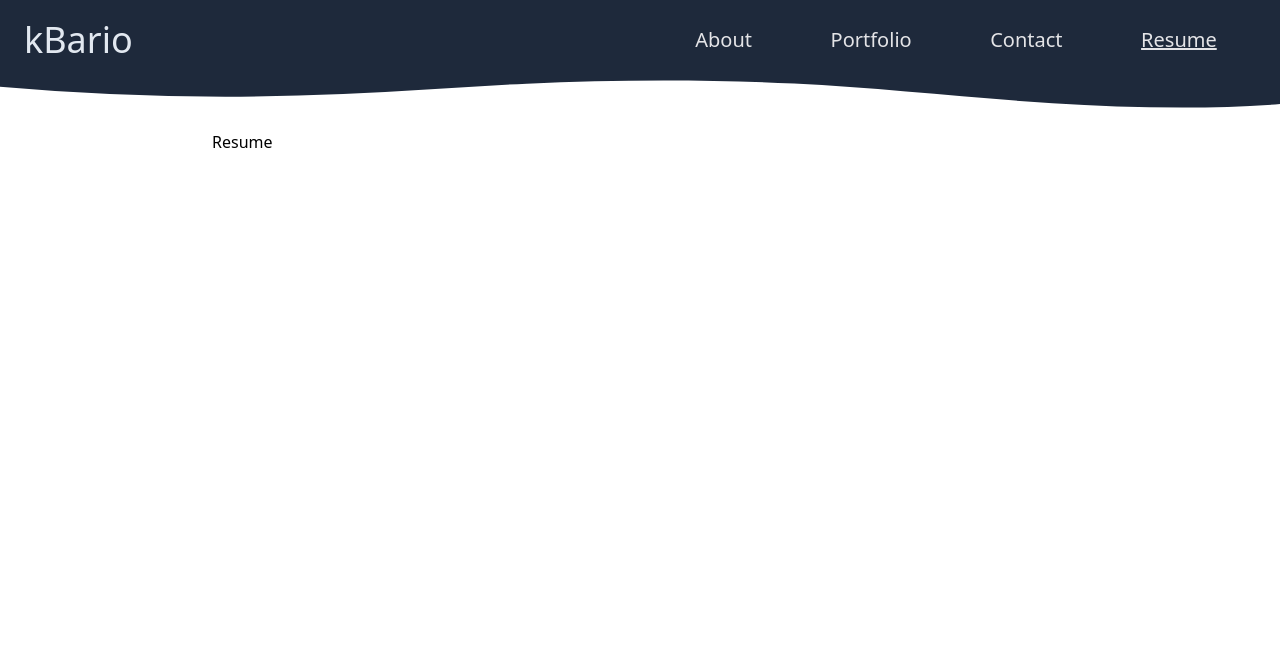
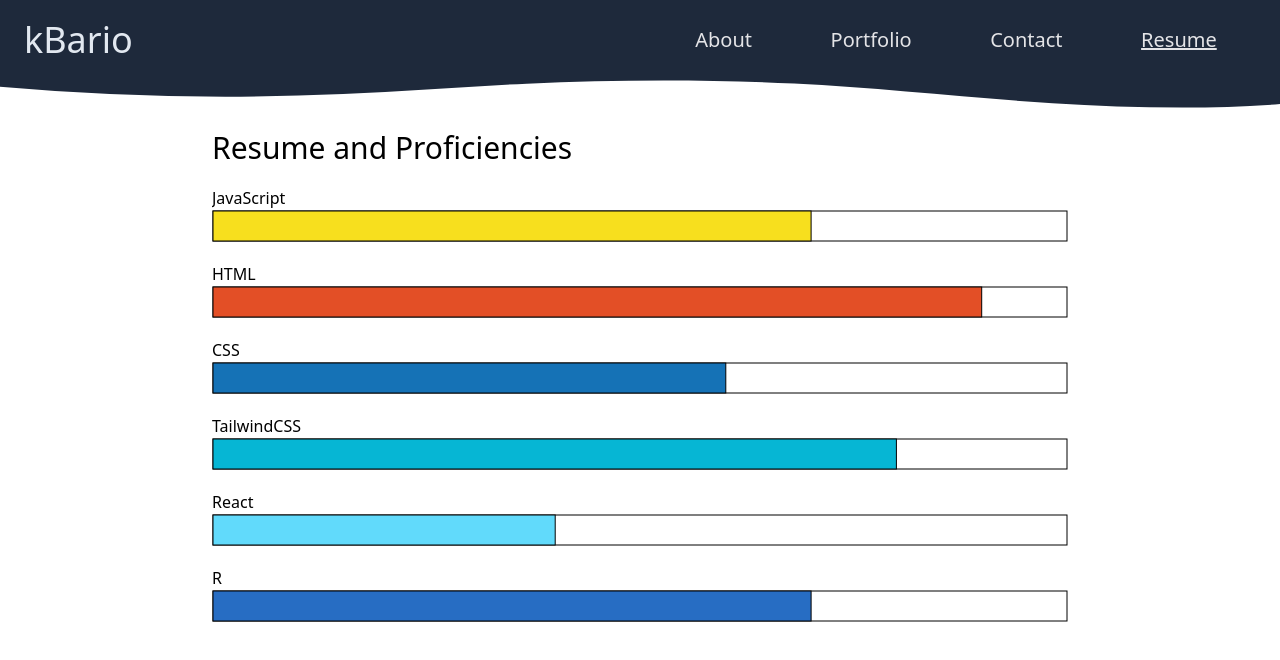
Before and after one commit to kbario/kb_react_portfolio, a React (Create React App) app: page / in a window 1280 px wide. Both pictures are taken after a click on the button "Resume". Shown: the top 660 px of the page. Built offline with nearby package versions, Linux system fonts and the light colour scheme.

Commit message:
add proficiencies

```diff
--- a/src/components/project components/Resume.jsx
+++ b/src/components/project components/Resume.jsx
@@ -1,6 +1,67 @@
+import { useEffect } from 'react'
+import * as d3 from 'd3'
+
+import { data } from '../../data/proficiencies'
+
+
 function Resume() {
+
+
+    useEffect(() => {
+
+        const width = document.getElementById("graph-JavaScript").offsetWidth;
+        const height = document.getElementById("graph-JavaScript").offsetHeight;
+
+        const x = d3.scaleLinear([0,100], [1,width-2])
+
+        data.forEach((lang) => {
+            document.getElementById(`graph-${lang.lang}`).innerHTML=''
+
+            const svg = d3.select(`#graph-${lang.lang}`)
+              .append('svg')
+              .attr('x', 0)
+              .attr('y', 0)
+              .attr('width', width)
+              .attr('height', height)
+
+            svg
+              .append('rect')
+              .attr('x', x(0))
+              .attr('y', 1)
+              .attr('width', x(100))
+              .attr('height', height-2)
+              .attr('stroke', 'black')
+              .attr('fill', 'none')
+
+            svg
+              .append('rect')
+              .attr('x', x(0))
+              .attr('y', 1)
+              .attr('width', x(lang.level))
+              .attr('height', height-2)
+              .attr('stroke', 'black')
+              .attr('fill', lang.fill)
+
+            svg
+              .append('text')
+              .attr('x', x(0))
+              .attr('y', 1)
+              .attr('dx', '6')
+              .attr('text', lang.fill)
+        })
+    },[])
+
     return (
-        <div>Resume</div>
+        <section className="flex flex-col gap-5 max-w-4xl mx-auto overflow-y-scroll">
+            <h1 className="text-3xl">Resume and Proficiencies</h1>
+            {data.map((lang, idx) => (
+                <article key={idx}>
+                    <h3>{lang.lang}</h3>
+                    <div id={"graph-"+lang.lang} className="w-full h-8"></div>
+                </article>
+            ))}
+        </section>
+
     )
 }
 
--- /dev/null
+++ b/src/data/proficiencies.js
@@ -0,0 +1,32 @@
+export const data = [
+  {
+    lang: "JavaScript",
+    fill: "#F7DF1E",
+    level: "70",
+  },
+  {
+    lang: "HTML",
+    fill: "#E34F26",
+    level: "90",
+  },
+  {
+    lang: "CSS",
+    fill: "#1572B6",
+    level: "60",
+  },
+  {
+    lang: "TailwindCSS",
+    fill: "#06B6D4",
+    level: "80",
+  },
+  {
+    lang: "React",
+    fill: "#61DAFB",
+    level: "40",
+  },
+  {
+    lang: "R",
+    fill: "#276DC3",
+    level: "70",
+  },
+];
--- a/src/index.js
+++ b/src/index.js
@@ -6,9 +6,9 @@ import reportWebVitals from "./reportWebVitals";
 import { createRoot } from "react-dom/client";
 
 createRoot(document.getElementById("root")).render(
-  <React.StrictMode>
-    <App />
-  </React.StrictMode>
+  // <React.StrictMode>
+  <App />
+  // </React.StrictMode>
 );
 
 // If you want your app to work offline and load faster, you can change
```
